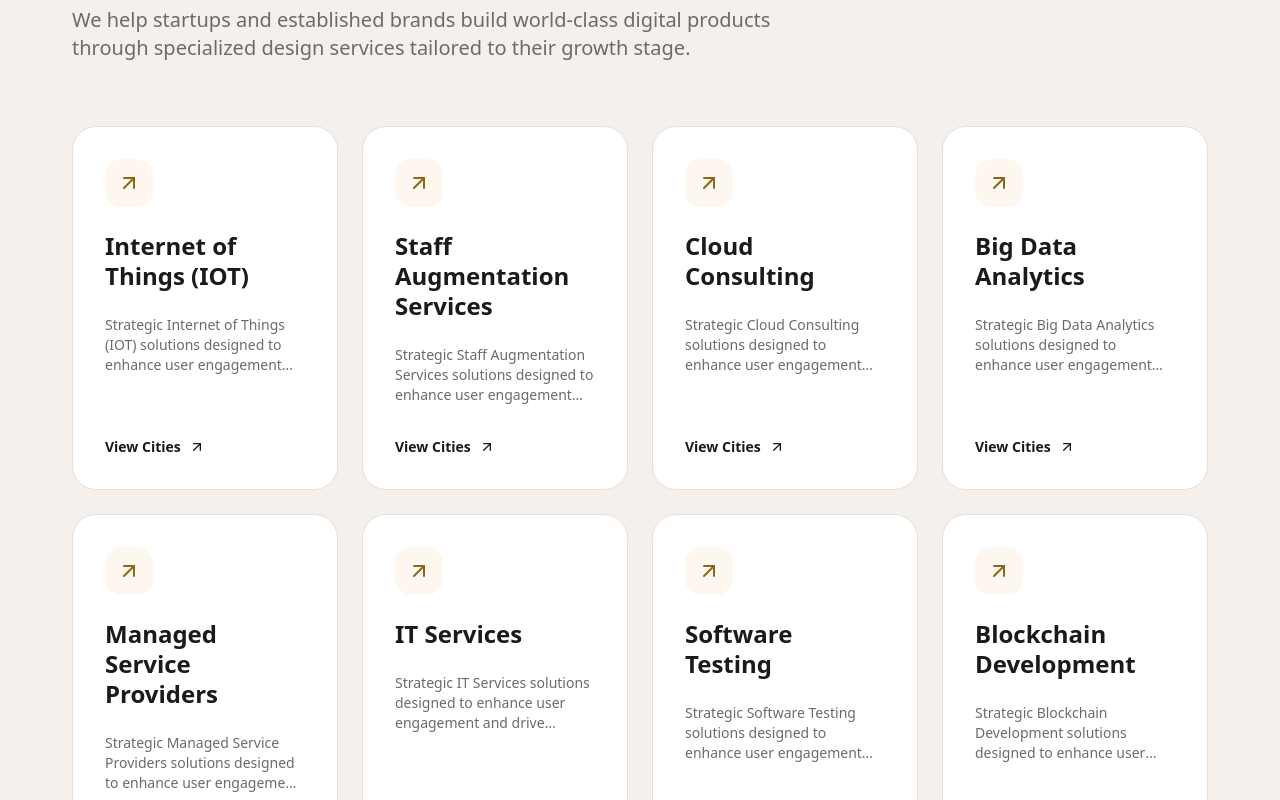
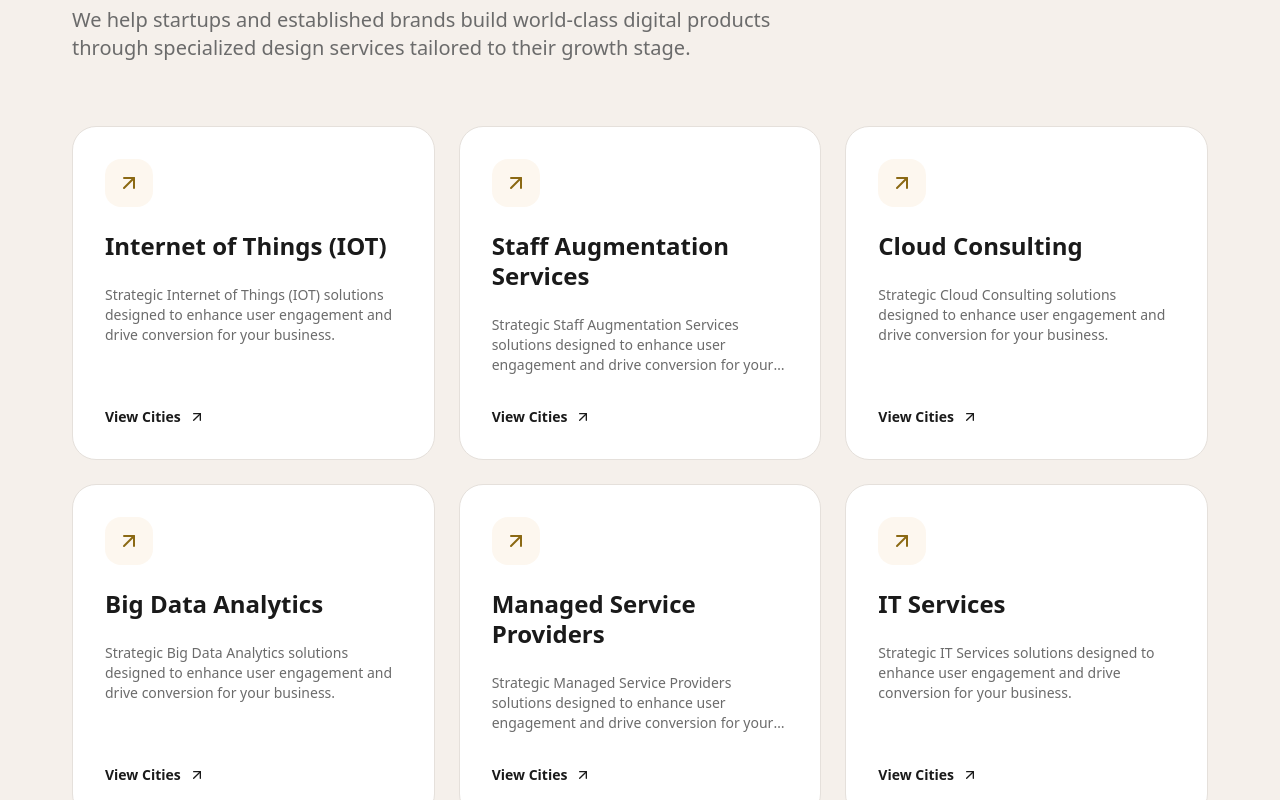
Before and after one commit to rankandrent/TopTechAgencies.com, a Next.js app: page / in a window 1280 px wide. Shown: the part 2120-2920 px from the top of the page. Built offline with nearby package versions, Linux system fonts and the light colour scheme.

Commit message:
UI: Update homepage services grid to 3 columns

```diff
--- a/src/components/home/ServicesGrid.tsx
+++ b/src/components/home/ServicesGrid.tsx
@@ -19,7 +19,7 @@
                     </P>
                 </div>
 
-                <div className="grid grid-cols-1 md:grid-cols-2 lg:grid-cols-4 gap-6">
+                <div className="grid grid-cols-1 md:grid-cols-2 lg:grid-cols-3 gap-6">
                     {displayedServices.map((service) => (
                         <Link
                             key={service.slug}
```
